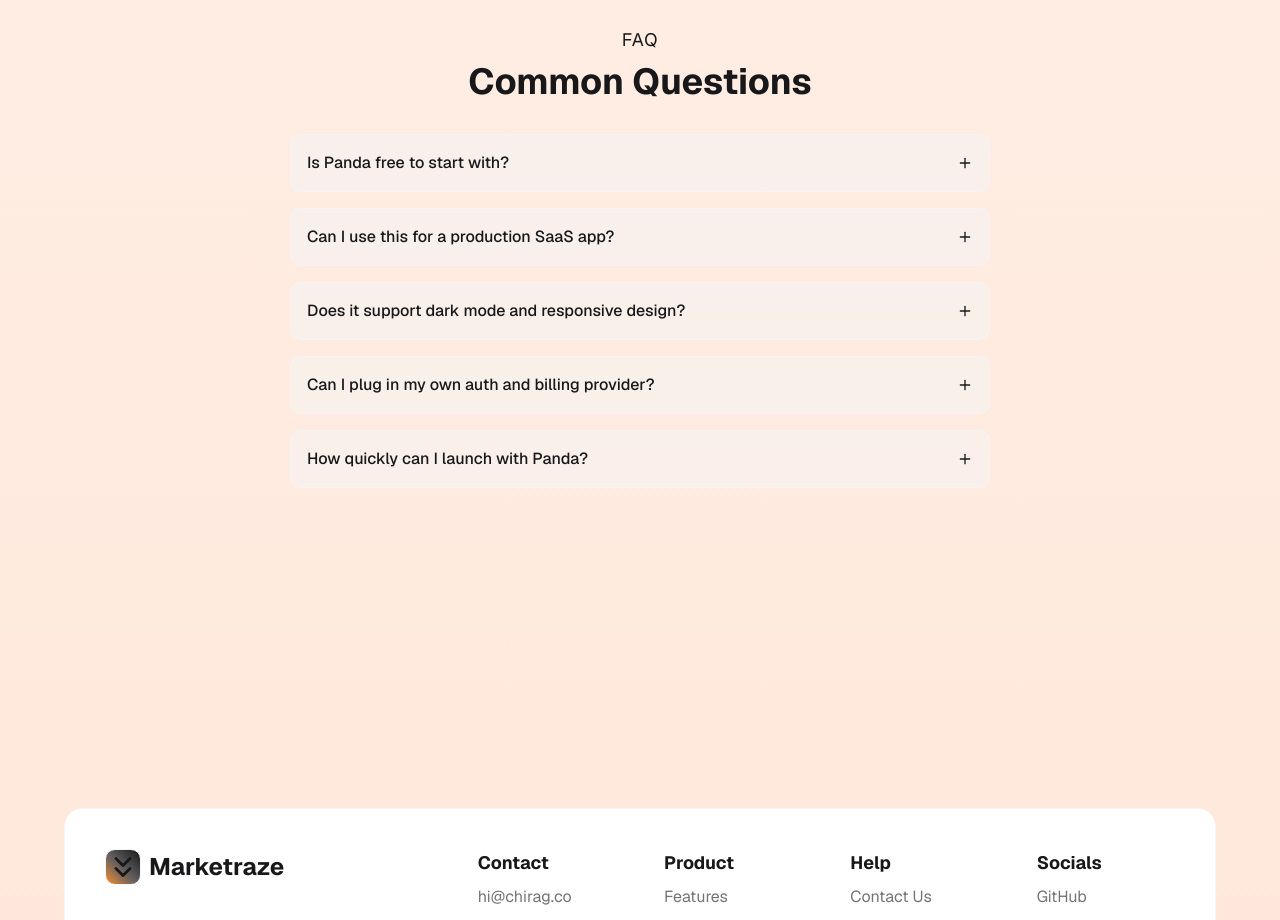
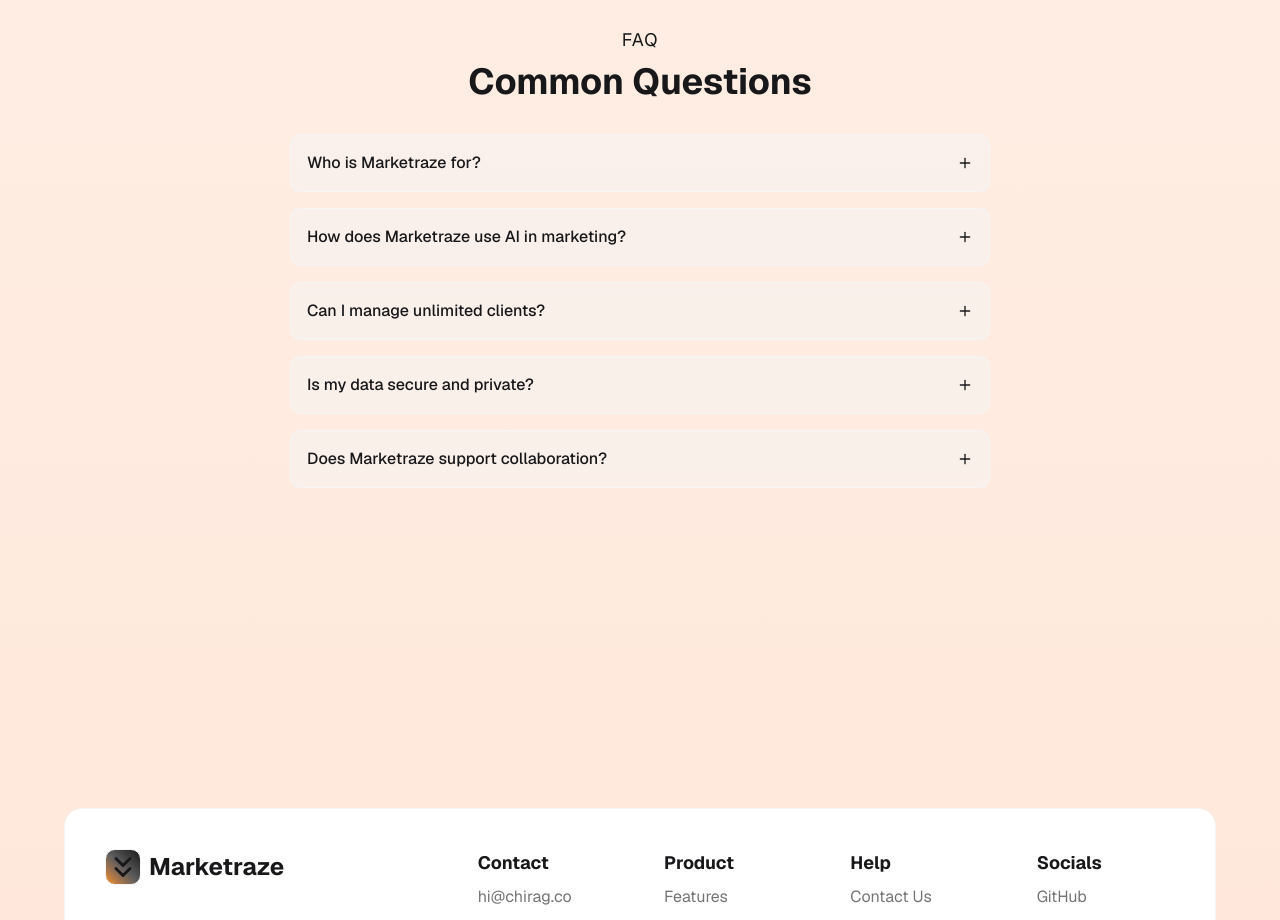
Before and after one commit to chiragbidx/launchpad-uuw, a Next.js app: page / in a window 1280 px wide. Shown: the part 7820-8740 px from the top of the page. Built offline with nearby package versions, Linux system fonts and the light colour scheme.

Commit message:
Marketraze faq rewrite

```diff
--- a/components/home/LayoutFaqSection.tsx
+++ b/components/home/LayoutFaqSection.tsx
@@ -13,30 +13,30 @@
 
 const FAQList: FAQProps[] = [
   {
-    question: "Is Panda free to start with?",
-    answer: "Yes. You can start with the core template and customize it for your product.",
+    question: "Who is Marketraze for?",
+    answer: "Marketraze is built for marketing agencies, freelance consultants, and teams managing multiple clients or brands.",
     value: "item-1",
   },
   {
-    question: "Can I use this for a production SaaS app?",
+    question: "How does Marketraze use AI in marketing?",
     answer:
-      "Yes. The starter is designed for production-minded teams with scalable structure and reusable UI patterns.",
+      "AI agents in Marketraze automate research, content creation, workflow suggestions, analytics, and reporting—speeding up execution and improving outcomes.",
     value: "item-2",
   },
   {
-    question: "Does it support dark mode and responsive design?",
+    question: "Can I manage unlimited clients?",
     answer:
-      "Yes. The template includes theme support and responsive layouts across major sections.",
+      "Yes, you can onboard and manage as many clients and brands as your team serves. Each workspace is fully segregated.",
     value: "item-3",
   },
   {
-    question: "Can I plug in my own auth and billing provider?",
-    answer: "Yes. The structure is provider-agnostic and easy to adapt for your stack.",
+    question: "Is my data secure and private?",
+    answer: "Absolutely. Marketraze uses enterprise-grade security patterns. All assets are isolated and access is role-based.",
     value: "item-4",
   },
   {
-    question: "How quickly can I launch with Panda?",
-    answer: "Most teams can ship an MVP in days by reusing existing sections and starter patterns.",
+    question: "Does Marketraze support collaboration?",
+    answer: "Yes, teams and client stakeholders can collaborate, share assets, assign tasks, and leave feedback—all in one place.",
     value: "item-5",
   },
 ];
```
